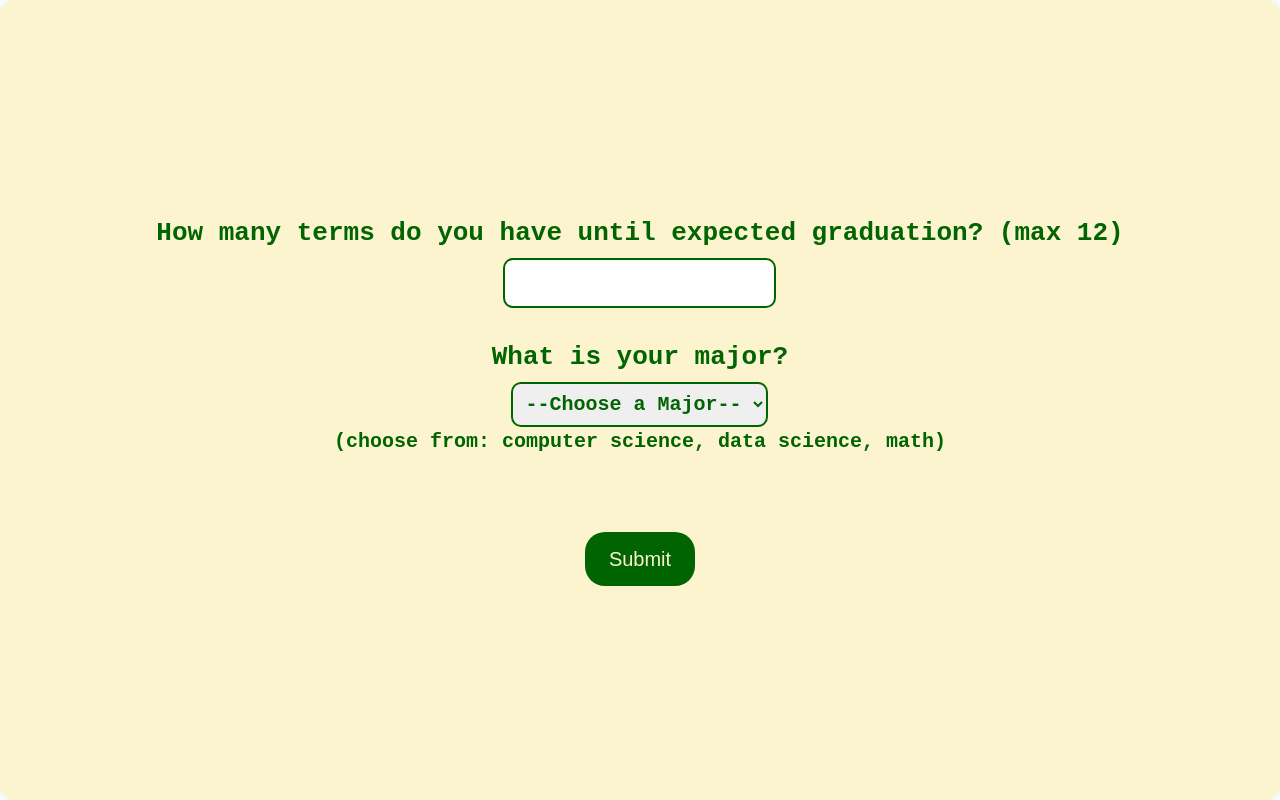
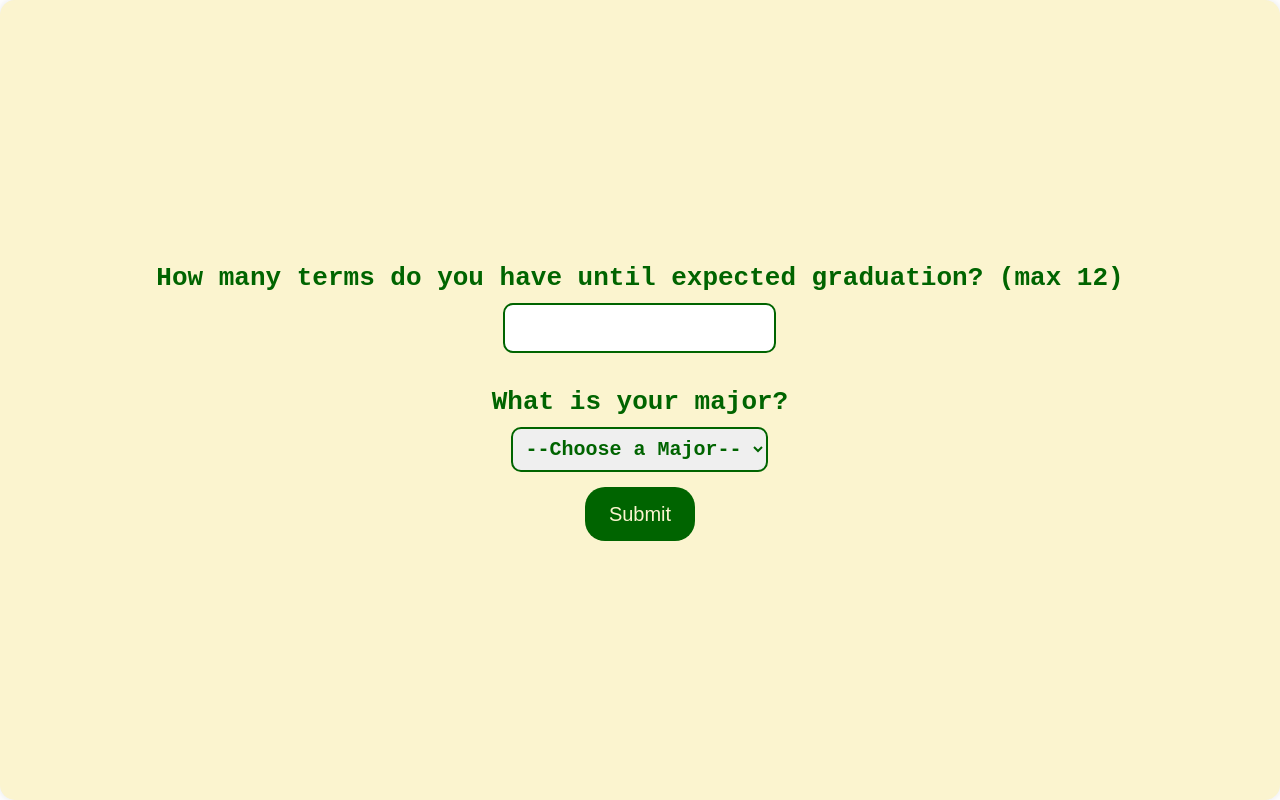
Before and after one commit to TeamPopsicle/cmd-degree-guide, a Next.js app: page /input in a window 1280 px wide. Built offline with nearby package versions, Linux system fonts and the light colour scheme.

Commit message:
Start work on classes taken input

```diff
--- a/src/lib/GenAlg.ts
+++ b/src/lib/GenAlg.ts
@@ -123,8 +123,8 @@ class MAJOR {
 }
 
 class REQPATH {
-    DAG: Record<string, string[]>;
-    prereq: Record<string, string[]>;
+    DAG: Record<string, string[]> = {};
+    prereq: Record<string, string[]> = {};
     // Class for getting a valid path depending on the dag given by the chosen major
     constructor(major: string) {
         // Checks for the major (right now it's just CS) and retrieves req core courses (DAG) for it
--- a/src/pages/input.tsx
+++ b/src/pages/input.tsx
@@ -9,6 +9,7 @@ export default function UserInput() {
     const [coursesTaken, setCoursesTaken] = useState("");
     const router = useRouter();
     const [major, setMajor] = useState("");
+    const [showClassesTable, setShowClassesTable] = useState(false);
     const [warningMessage, setWarningMessage] = useState("");
 
     // TODO: Check to make sure user is logged in, redirect back to login if not on open.
@@ -31,6 +32,12 @@ export default function UserInput() {
             setWarningMessage("Please choose a major before submitting.");
         }
     }
+
+    function handleMajorChange(e: React.ChangeEvent<HTMLSelectElement>) {
+        setShowClassesTable(e.target.value !== '')
+        setMajor(e.target.value);
+    }
+
     return (
         <form
             onSubmit={e => {
@@ -75,7 +82,7 @@ export default function UserInput() {
                 <br />
                 <select
                     value={major}
-                    onChange={e => setMajor(e.target.value)}
+                    onChange={handleMajorChange}
                     style={{
                         border: "2px solid darkgreen", // Set the same color as the text
                         borderRadius: "10px",
@@ -92,9 +99,8 @@ export default function UserInput() {
                 <br />
             </label>
 
-            <label style={{ marginBottom: "60px", color: "darkgreen", textAlign: "center", fontSize: "20px" }}>
-                (choose from: computer science, data science, math)
-            </label>
+            {showClassesTable && <p>Placeholder Text for Major {major}</p>}
+
             <button type="submit"
                 style={{
                     backgroundColor: "darkgreen",
```
